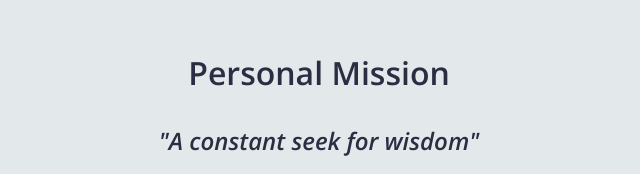
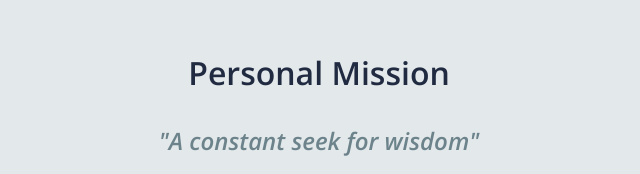
Before and after one commit to carlosgabrielcampo/carlosgabrielcampo.github.io, a plain HTML site: page index.html in a window 1280 px wide. Shown: the part 1093-1267 px from the top of the page, without its empty margins (321-961 px from the left). Drawn offline with nearby package versions, Linux system fonts and the light colour scheme.

Commit message:
ajusted the color of the page

```diff
--- a/style.css
+++ b/style.css
@@ -3,7 +3,7 @@
     padding: 0;
     font-family: Roboto;
     font-weight: 300;
-    color: #2b2d42;
+    color: #202a41;
 }
 
 body{
@@ -58,10 +58,6 @@ h1, h2{
     padding: 12rem 0px 0px;
 }
 
-#greetings h1:active{
-    color: hsl(219, 86%, 54%);
-}
-
 .me{
     padding: 1rem 0px 0px;
     width: 300px;
@@ -78,6 +74,7 @@ h1, h2{
 }
 .wisdom h2{
     font-style: italic;
+    color: #6c838b;
     margin: 0px 0px 20px;
 }
 
```
